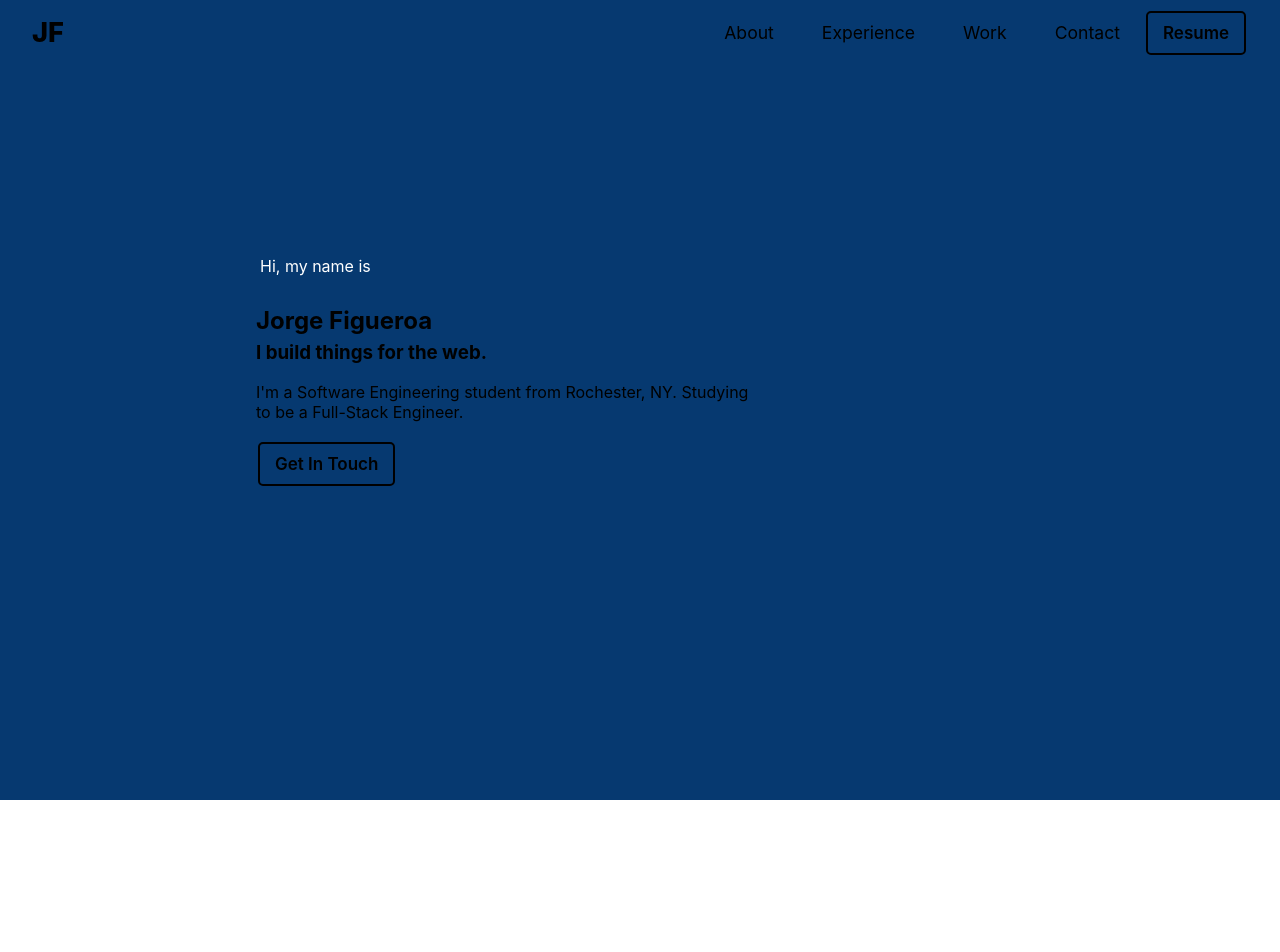
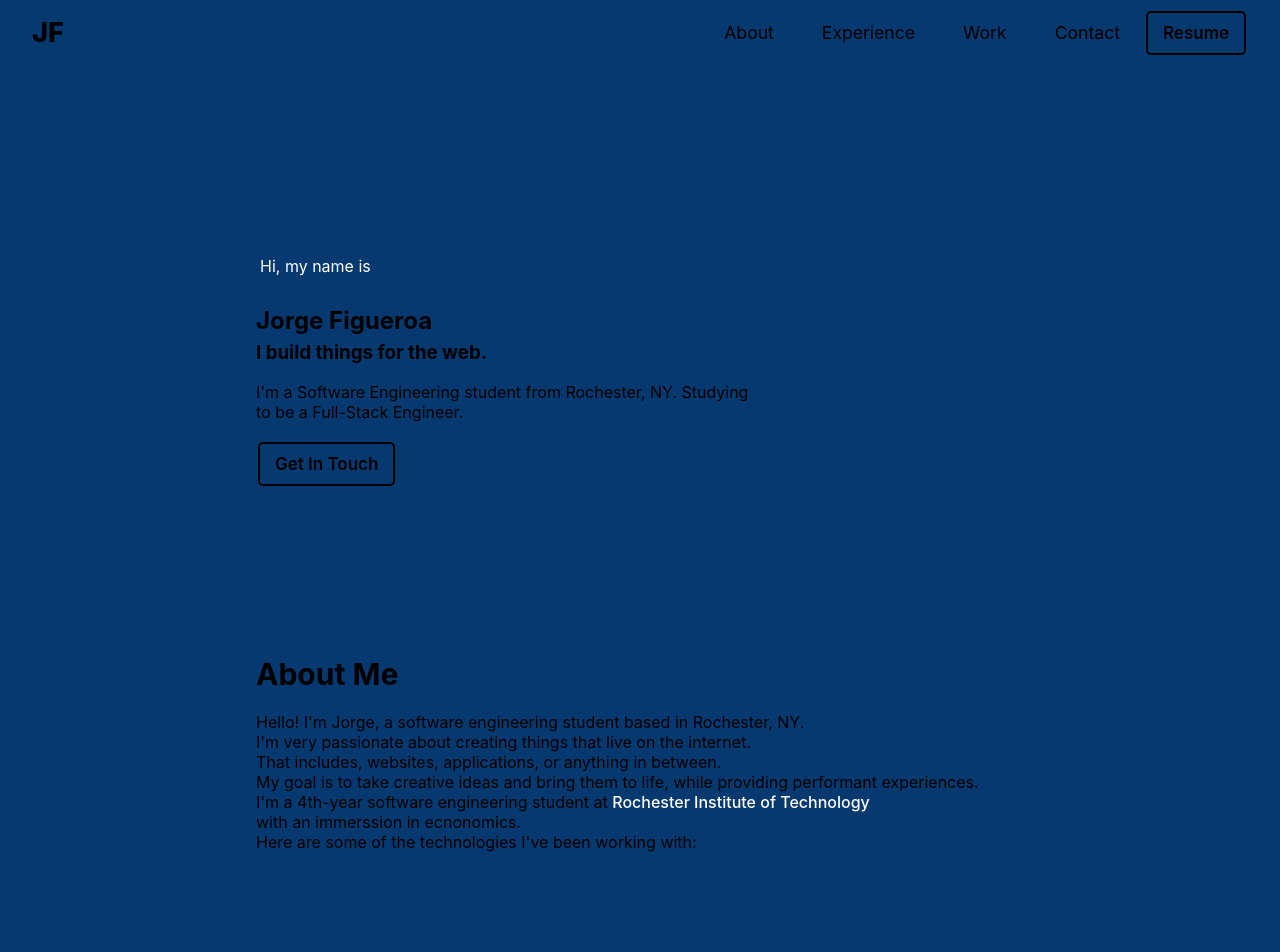
Before and after one commit to JorgeLFigueroa/jorgefigueroa.com-v1, a React (Create React App) app: page / in a window 1280 px wide. Shown: the top 952 px of the page. Built offline with nearby package versions, Linux system fonts and the light colour scheme.

Commit message:
Testing Netlify

```diff
--- a/src/App.js
+++ b/src/App.js
@@ -1,5 +1,6 @@
 import React from 'react';
 import styled from 'styled-components';
+import About from './Components/About';
 import { Hero } from './Components/Hero';
 import { Navbar } from './Components/Navbar';
 
@@ -11,6 +12,7 @@ const App = () => {
       <Navbar/>
       <SectionContainer>
         <Hero/>
+        <About/>
       </SectionContainer>
     </Container>
   )
@@ -28,5 +30,5 @@ const Container = styled.div`
 `
 const SectionContainer = styled.section`
   padding: 20%;
-
+  background: #063970;
 `
--- /dev/null
+++ b/src/Components/About.js
@@ -0,0 +1,38 @@
+import React, { Component } from 'react'
+import styled from "styled-components";
+
+export default class About extends Component {
+
+    render() {
+        return (
+            <Container>
+                <h1>About Me</h1>
+                <p> Hello! I'm Jorge, a software engineering student based in Rochester, NY.</p>
+                <p>
+                    I'm very passionate about creating things that live on the internet.<br/>
+                    That includes, websites, applications, or anything in between.<br/>
+                    My goal is to take creative ideas and bring them to life, while providing performant experiences.
+                </p>
+                <p>
+                    I'm a 4th-year software engineering student at <a href='https://www.rit.edu/study/software-engineering-bs'>Rochester Institute of Technology</a><br/>
+                    with an immerssion in ecnonomics.
+                </p>
+                <p>
+                    Here are some of the technologies I've been working with:
+                </p>
+            </Container>
+        )
+    }
+}
+
+const Container = styled.div `
+    h1 {
+        font-size: 30px;
+        padding-bottom: 20px;
+    }
+    a {
+        text-decoration: none;
+        color: white;
+        font-weight: 500;
+    }
+`
--- a/src/Components/Hero.js
+++ b/src/Components/Hero.js
@@ -20,7 +20,7 @@ export const Hero = () => {
 const HeroContainer = styled.div`
   flex-direction: column;
   align-items: flex-start;
-  min-height: 100vh;
+  min-height: 50vh;
 
   h1 {
     margin: 0 0 30px 4px;
```
Also changed, not shown: src/Components/Contact.js (added, +11 -0 lines), 1 other file (tests, documents, lock files or other folders).
